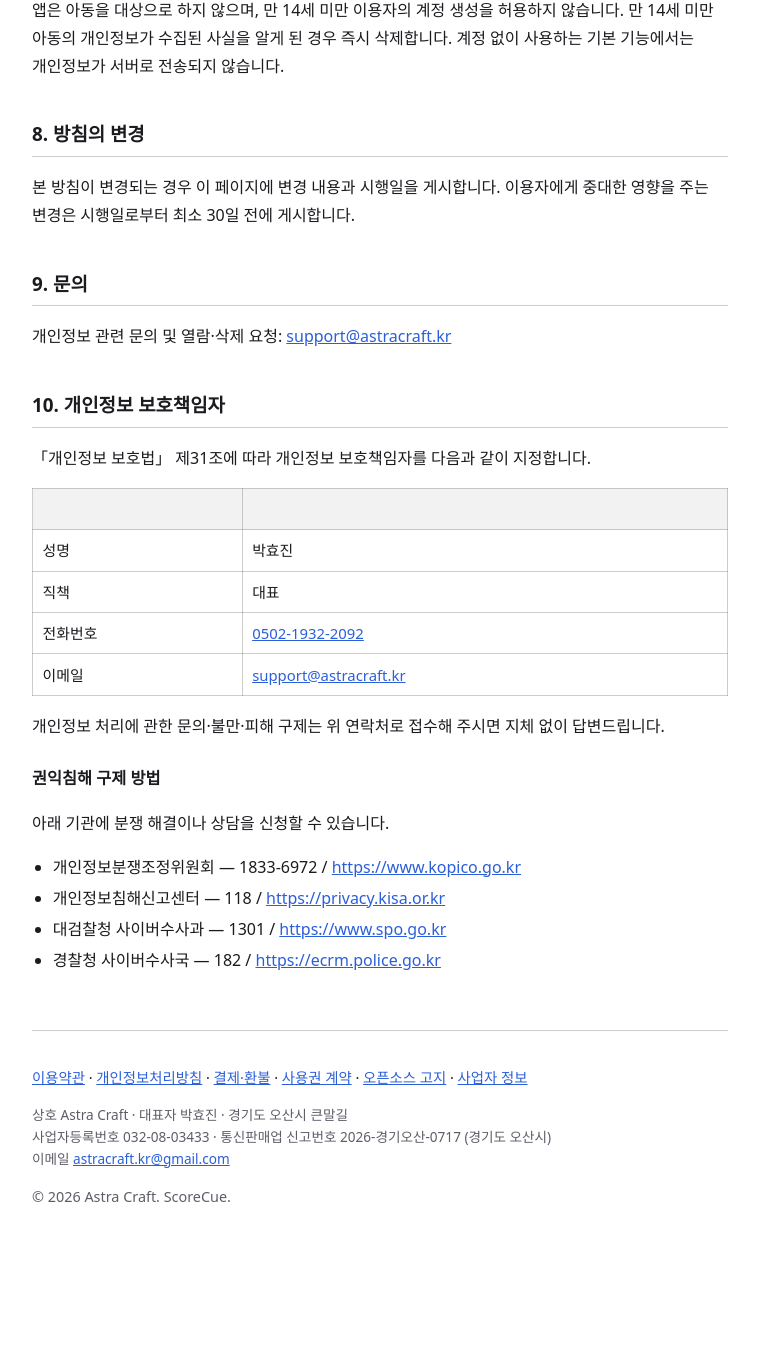
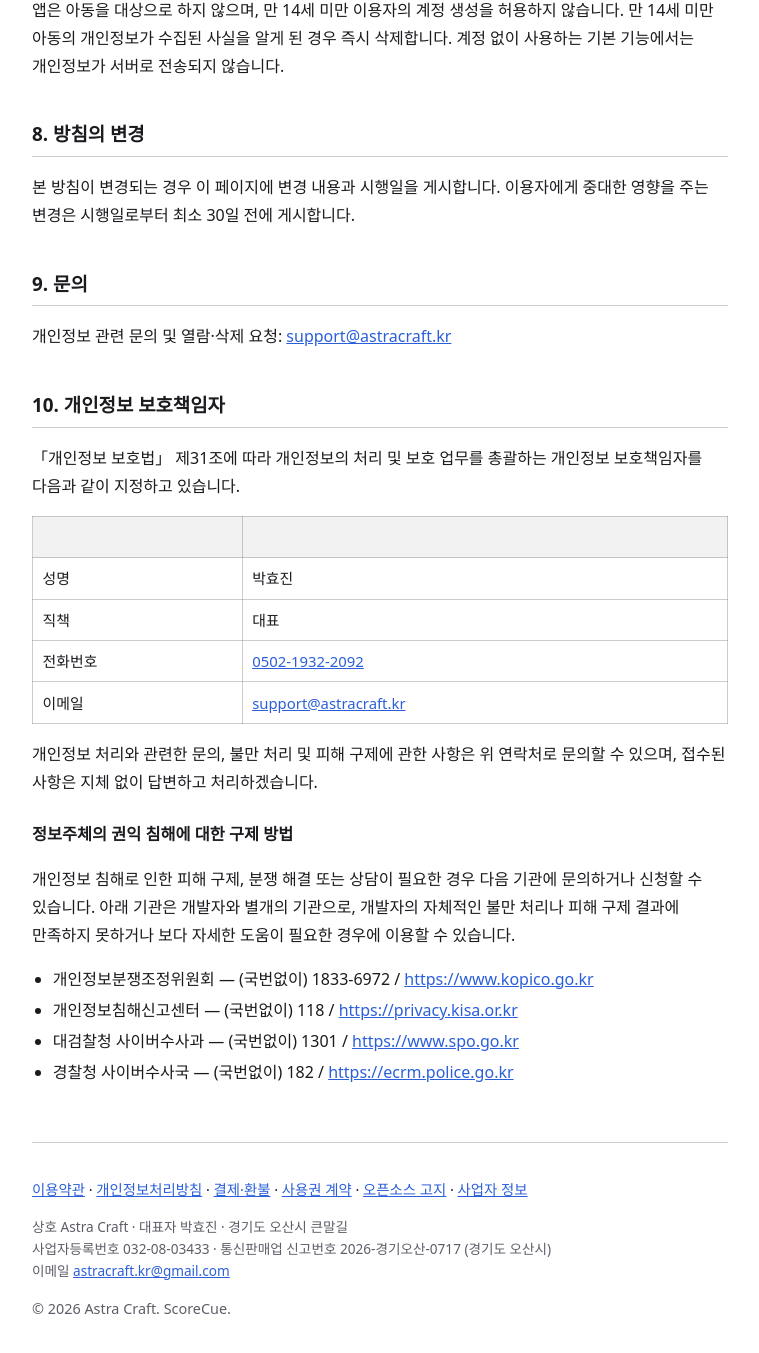
Before and after one commit to astracraftkr/ScoreCueDoc, a Jekyll site: the page built from ko/privacy.md, in a window 1280 px wide and 1400 px high, scrolled down 4777 px. Shown: the top 1353 px of the window, without its empty margins (260-1019 px from the left). Built offline with Jekyll 4.4.1, drawn with Linux system fonts in a browser that asks for light colours; before the commit the page ends 6065 px from its top, so only the background shows below that.

Commit message:
docs: 보호책임자 절 문장을 표준 개인정보처리방침 문체로 교정
Codex·Antigravity 교차 검수 결과 반영. 지적은 대체로 "고객 응대식 구어체"였다.

- "지정합니다" → "처리 및 보호 업무를 총괄하는 ... 지정하고 있습니다"
- "접수해 주시면 지체 없이 답변드립니다" → "문의할 수 있으며, 접수된 사항은
  지체 없이 답변하고 처리하겠습니다" ('접수해 주시면'이 구어적이라는 지적)
- 헤딩 "권익침해 구제 방법" → "정보주체의 권익 침해에 대한 구제 방법"
- 구제기관에 "(국번없이)" 병기 + 별개 기관임을 밝히는 문장 추가 (표준 방침 관행)

Antigravity 가 제안한 "회사는"·"담당부서: 운영/개발팀"은 쓰지 않았다 — 개인사업자이고
이 문서는 자기 지칭을 "개발자"로 통일하고 있다. 없는 부서를 적을 수도 없다.

Co-Authored-By: Claude Opus 5 <noreply@anthropic.com>

```diff
--- a/ko/privacy.md
+++ b/ko/privacy.md
@@ -193,7 +193,8 @@ ID로 사용)와 스토어의 구매·구독 내역 및 영수증 정보가 전
 
 ## 10. 개인정보 보호책임자
 
-「개인정보 보호법」 제31조에 따라 개인정보 보호책임자를 다음과 같이 지정합니다.
+「개인정보 보호법」 제31조에 따라 개인정보의 처리 및 보호 업무를 총괄하는 개인정보 보호책임자를
+다음과 같이 지정하고 있습니다.
 
 | | |
 |---|---|
@@ -202,13 +203,16 @@ ID로 사용)와 스토어의 구매·구독 내역 및 영수증 정보가 전
 | 전화번호 | <a href="tel:+8250219322092">0502-1932-2092</a> |
 | 이메일 | <a href="mailto:support@astracraft.kr">support@astracraft.kr</a> |
 
-개인정보 처리에 관한 문의·불만·피해 구제는 위 연락처로 접수해 주시면 지체 없이 답변드립니다.
+개인정보 처리와 관련한 문의, 불만 처리 및 피해 구제에 관한 사항은 위 연락처로 문의할 수 있으며,
+접수된 사항은 지체 없이 답변하고 처리하겠습니다.
 
-### 권익침해 구제 방법
+### 정보주체의 권익 침해에 대한 구제 방법
 
-아래 기관에 분쟁 해결이나 상담을 신청할 수 있습니다.
+개인정보 침해로 인한 피해 구제, 분쟁 해결 또는 상담이 필요한 경우 다음 기관에 문의하거나
+신청할 수 있습니다. 아래 기관은 개발자와 별개의 기관으로, 개발자의 자체적인 불만 처리나 피해 구제
+결과에 만족하지 못하거나 보다 자세한 도움이 필요한 경우에 이용할 수 있습니다.
 
-- 개인정보분쟁조정위원회 — 1833-6972 / <https://www.kopico.go.kr>
-- 개인정보침해신고센터 — 118 / <https://privacy.kisa.or.kr>
-- 대검찰청 사이버수사과 — 1301 / <https://www.spo.go.kr>
-- 경찰청 사이버수사국 — 182 / <https://ecrm.police.go.kr>
+- 개인정보분쟁조정위원회 — (국번없이) 1833-6972 / <https://www.kopico.go.kr>
+- 개인정보침해신고센터 — (국번없이) 118 / <https://privacy.kisa.or.kr>
+- 대검찰청 사이버수사과 — (국번없이) 1301 / <https://www.spo.go.kr>
+- 경찰청 사이버수사국 — (국번없이) 182 / <https://ecrm.police.go.kr>
```
Also changed, not shown: en/privacy.md (+1 -1 lines).
